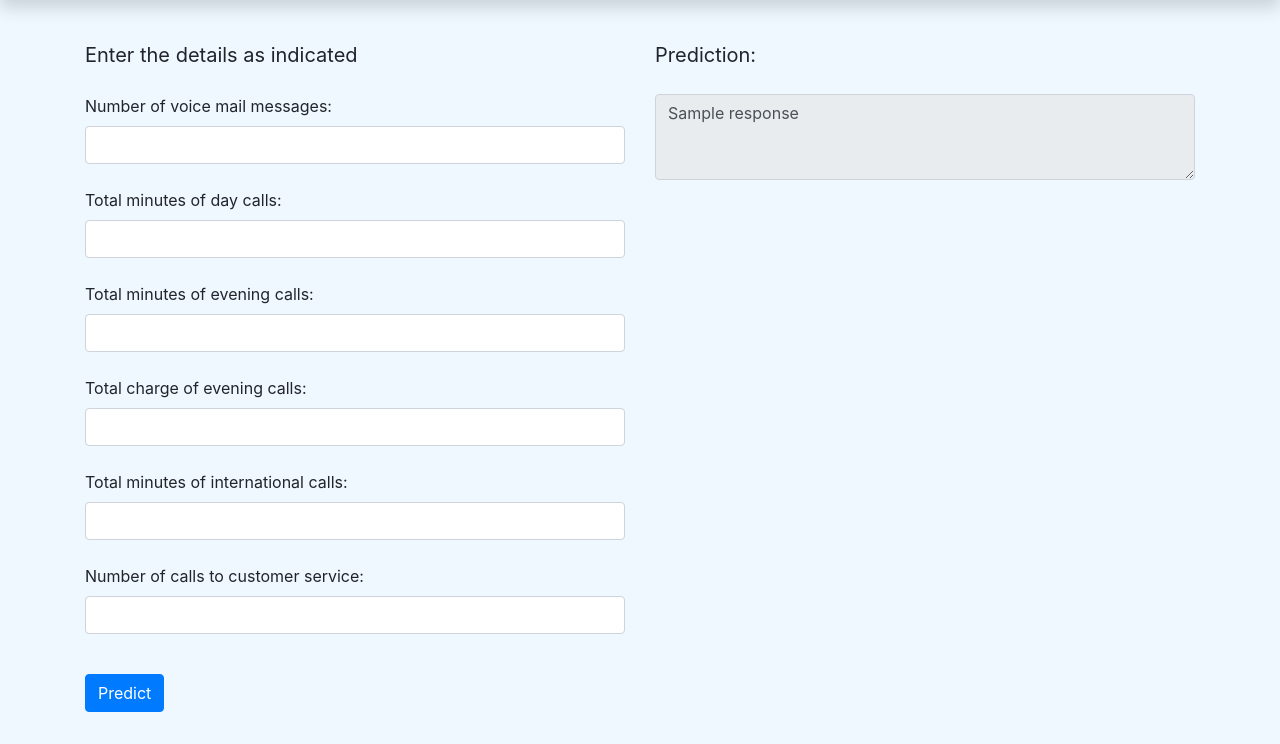
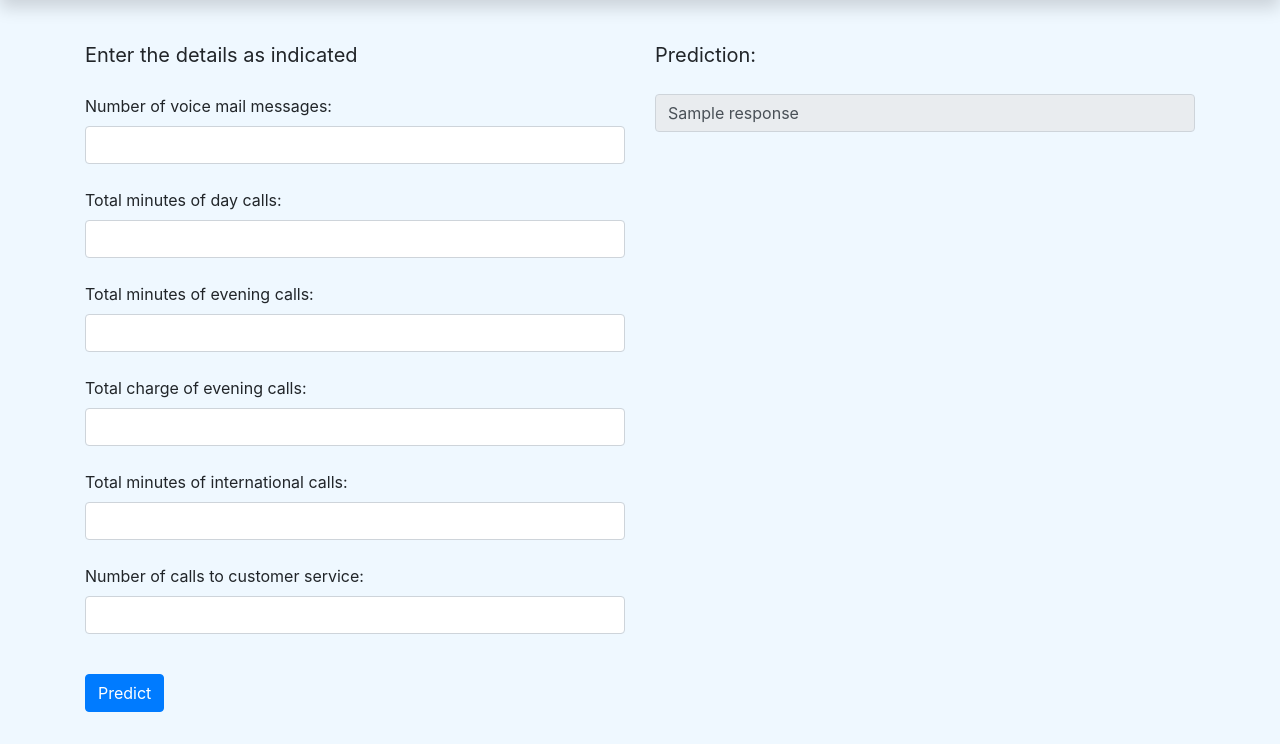
Before and after one commit to cassiasamp/test_churn_model, a Flask app: template webapp/templates/index.html in a window 1280 px wide. Shown: the part 56-800 px from the top of the page. Run offline with Flask 2, Linux system fonts and the light colour scheme; the template is opened without the code that fills it: most values are stand-ins (such as "Sample title", 1, 10 or a date in 2020); some libraries are stand-ins or nearby versions.

Commit message:
changing output textarea to p

```diff
--- a/webapp/templates/index.html
+++ b/webapp/templates/index.html
@@ -81,7 +81,7 @@ ChurnPrediction
                                 </blockquote>
 
                             </label>
-                            <textarea readonly class="form-control" id="exTextarea" rows="3">{{ response }}</textarea>
+                            <p readonly class="form-control" id="exTextarea" rows="3">{{ response }}</p>
                         </div>
                     </form>
                 </div>
```
